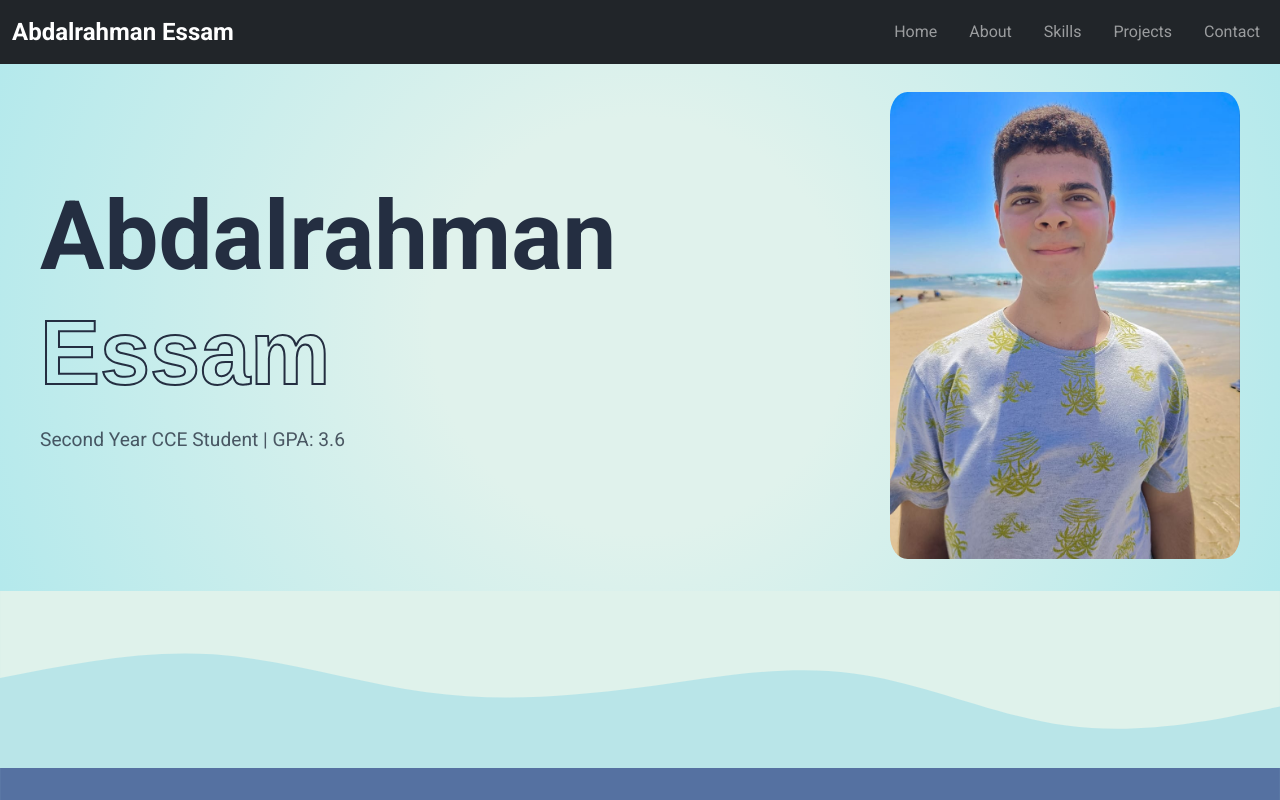
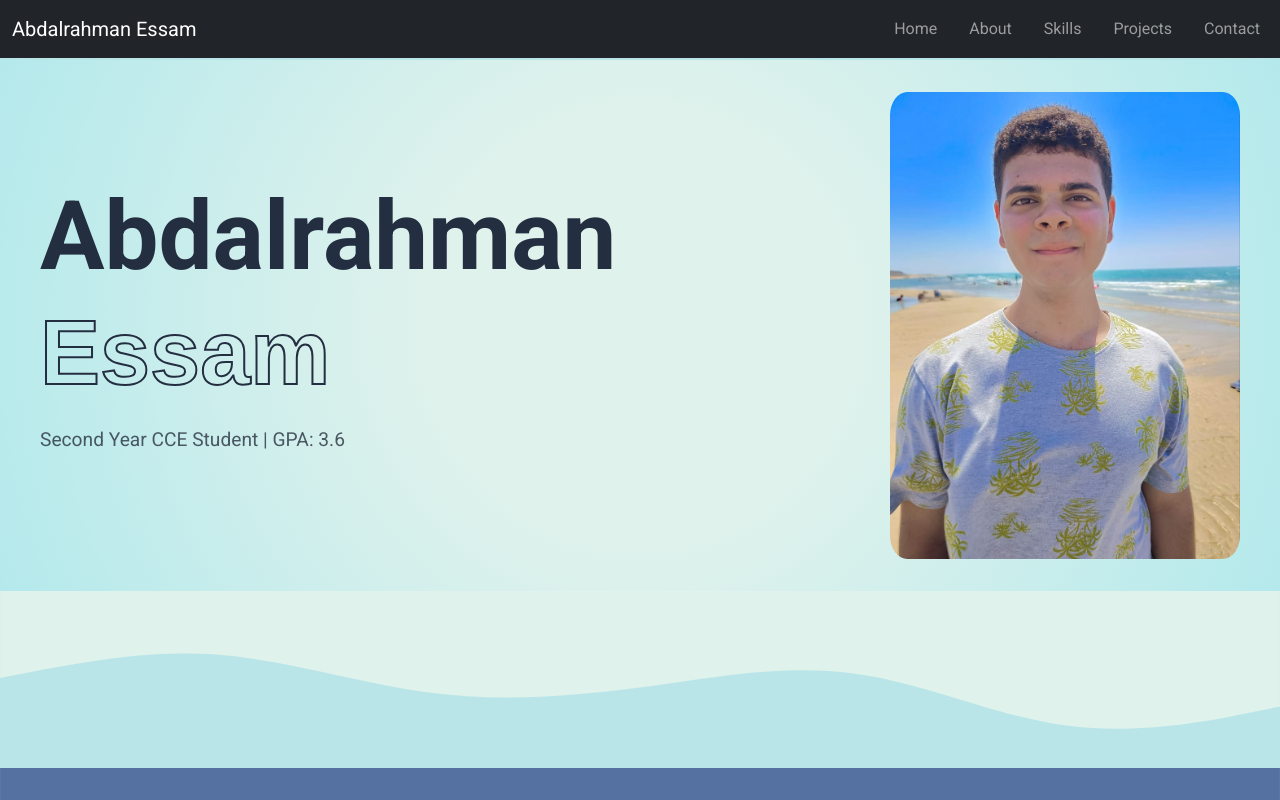
Before and after one commit to AbdoCrow/Abdalrahman-Essam-Portfolio, a plain HTML site: page index.html in a window 1280 px wide. Shown: the top 800 px of the page. Drawn offline with nearby package versions, Linux system fonts and the light colour scheme; files whose address does not match are found by name.

Commit message:
Update index.html

```diff
--- a/index.html
+++ b/index.html
@@ -19,7 +19,7 @@
 
     <nav class="navbar navbar-expand-lg navbar-dark bg-dark fixed-top">
         <div class="container-fluid">
-            <a class="navbar-brand logo" href="#">Abdalrahman Essam</a>
+            <a class="navbar-brand" href="#">Abdalrahman Essam</a>
             <button class="navbar-toggler" type="button" data-bs-toggle="collapse" data-bs-target="#navbarNav">
                 <span class="navbar-toggler-icon"></span>
             </button>
```
